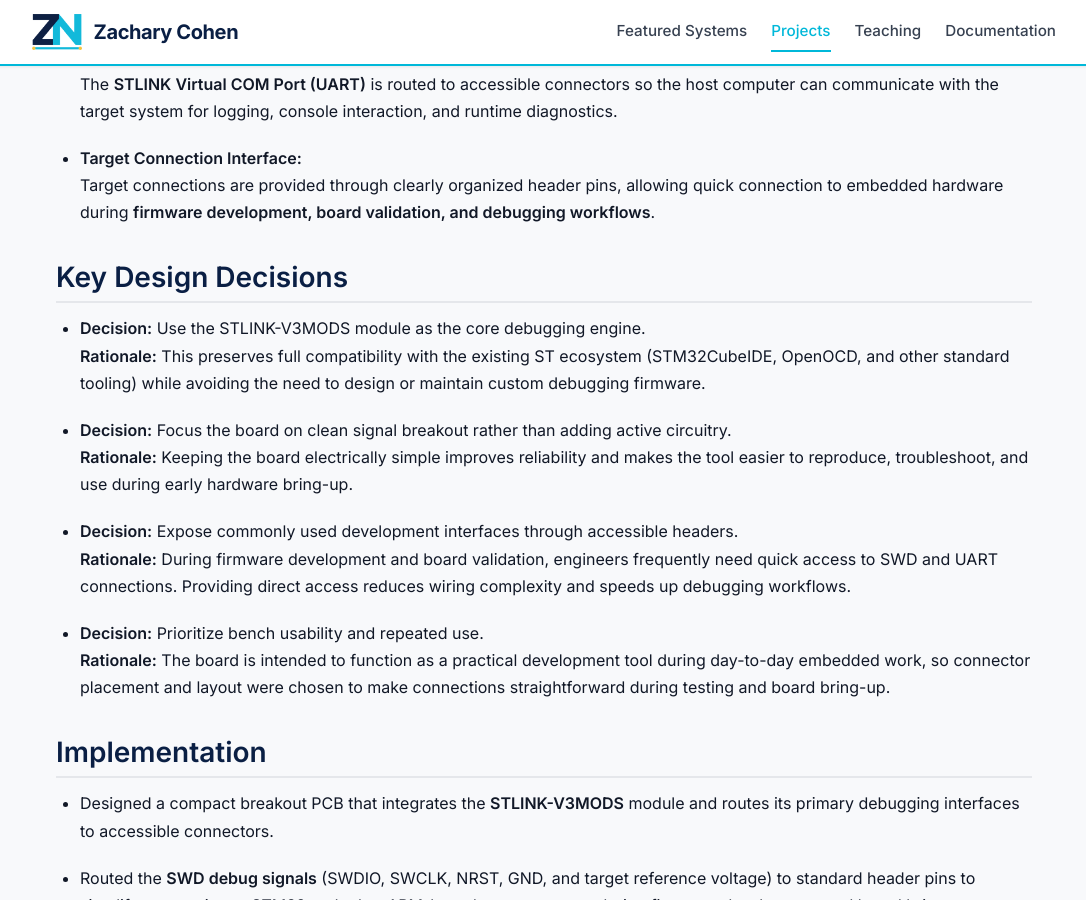
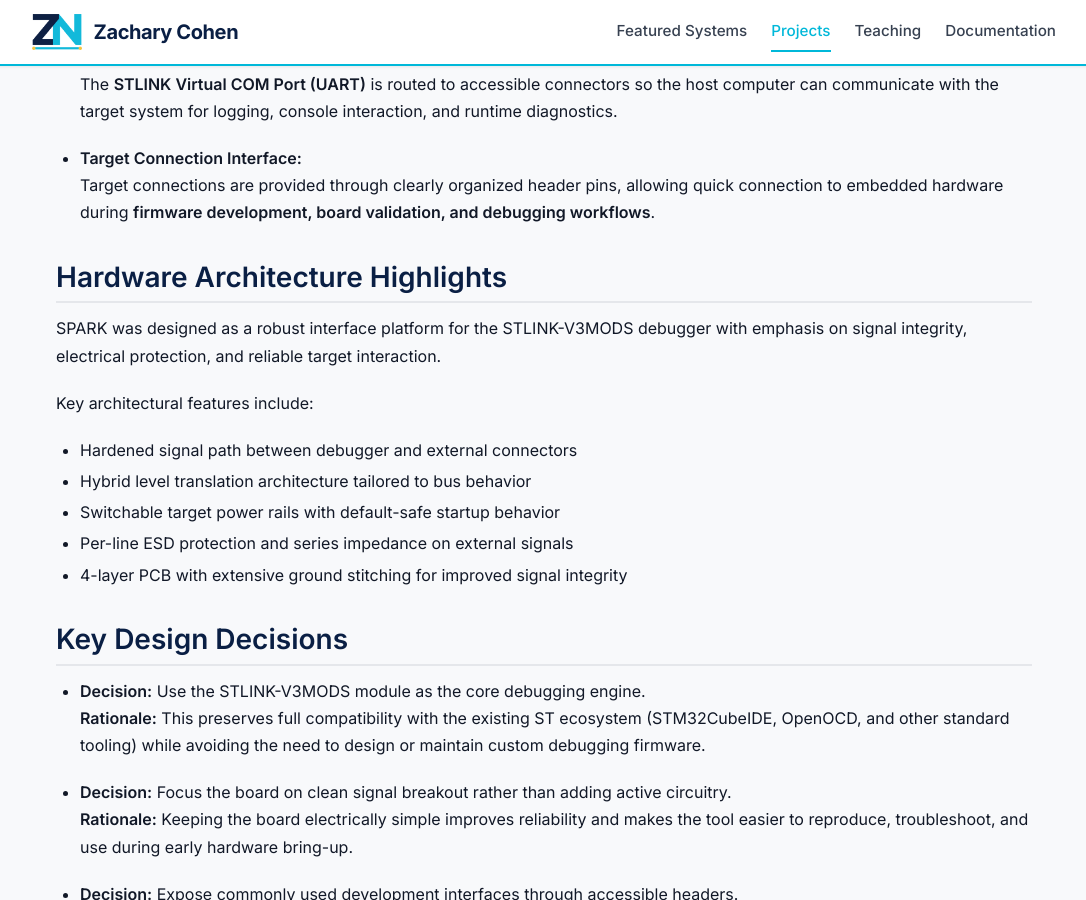
Before and after one commit to zcohen-nerd/Portfolio, a Jekyll site: the page built from projects/stlink-v3mods.md, in a window 1280 px wide and 900 px high, scrolled down 3110 px. Shown: the whole window, without its empty margins (96-1182 px from the left). Built offline with Jekyll 4.4.1, drawn with Linux system fonts in a browser that asks for light colours; some of the changed text lies outside the part shown.

Commit message:
Polish SPARK page formatting

```diff
--- a/projects/stlink-v3mods.md
+++ b/projects/stlink-v3mods.md
@@ -76,6 +76,19 @@ SPARK exposes the key interfaces of the STLINK-V3MODS module in a form that is e
 - **Target Connection Interface:**
   Target connections are provided through clearly organized header pins, allowing quick connection to embedded hardware during **firmware development, board validation, and debugging workflows**.
 
+## Hardware Architecture Highlights
+
+SPARK was designed as a robust interface platform for the STLINK-V3MODS debugger with emphasis on signal integrity, electrical protection, and reliable target interaction.
+
+Key architectural features include:
+
+- Hardened signal path between debugger and external connectors
+- Hybrid level translation architecture tailored to bus behavior
+- Switchable target power rails with default-safe startup behavior
+- Per-line ESD protection and series impedance on external signals
+- 4-layer PCB with extensive ground stitching for improved signal integrity
+
+
 ## Key Design Decisions
 
 - **Decision:** Use the STLINK-V3MODS module as the core debugging engine.
@@ -128,6 +141,6 @@ SPARK exposes the key interfaces of the STLINK-V3MODS module in a form that is e
 
 ---
 
-**Project Status:** <span class="status-badge">Prototype Deployment</span> | **Timeline:** May 2025 - now
+**Project Status:** <span class="status-badge">Prototype Deployment</span> | **Timeline:** May 2025 - Present
 
 [← Previous: PID Trainer]({{ '/projects/pid-trainer/' | relative_url }}) | [Next Project: Fusion Blocks →]({{ '/projects/fusion-system-blocks/' | relative_url }})
```
Also changed, not shown: other parts of projects/stlink-v3mods.md (+1 -1 lines).
